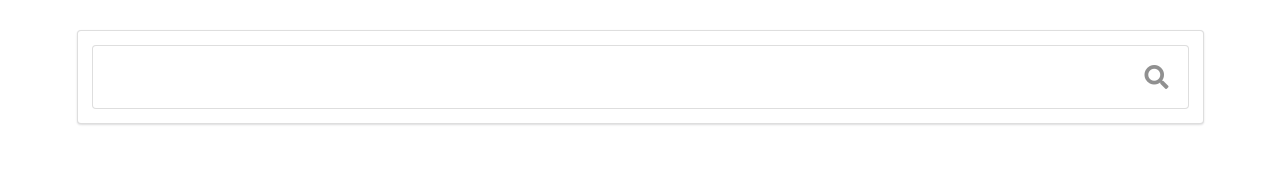
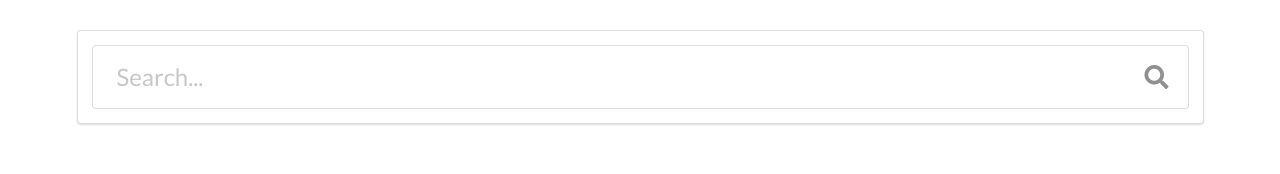
Before and after one commit to ravindra135/React-App-Image-List, a React (Create React App) app: page / in a window 1280 px wide. Shown: the top 174 px of the page. Built offline with nearby package versions, Linux system fonts and the light colour scheme.

Commit message:
user input forms and event handling

```diff
--- a/src/components/App.js
+++ b/src/components/App.js
@@ -1,13 +1,29 @@
 import React from 'react';
 import SearchInput from './Searchinput';
 
-// Functional Component;
-const App = () => {
-    return (
-        <div className='ui container' style={{ marginTop:'30px' }}>
-            <SearchInput />
-        </div>
-    )
+// Functional Component converted to class-based Component;
+class App extends React.Component {
+
+
+    constructor(props) {
+        super(props)
+
+        this.onSearchSubmit = this.onSearchSubmit.bind(this)
+    }
+
+    // Callback Function on App
+    onSearchSubmit(entry) {
+        console.log(entry)
+    }
+
+    render() {
+        return (
+            <div className='ui container' style={{ marginTop:'30px' }}>
+                <SearchInput onSearchSubmit={this.onSearchSubmit} />
+            </div>
+        )
+    }
+
 }
 
 // Making available to the component;
--- a/src/components/Searchinput.js
+++ b/src/components/Searchinput.js
@@ -1,13 +1,31 @@
 import React from 'react';
 
 class SearchInput extends React.Component {
+
+    constructor(props) {
+        super(props)
+        this.state={entry: ''}
+
+        this.onFormSubmit = this.onFormSubmit.bind(this)
+    }
+
+    onFormSubmit(event) {
+        event.preventDefault();
+        this.props.onSearchSubmit(this.state.entry)
+    }
+
     render() {
         return(
             <div className='ui segment'>
-                <form className='ui form' action="">
+                <form onSubmit={this.onFormSubmit} className='ui form' action="">
                     <div className='field'>
                         <div className='ui massive icon input'>
-                            <input type="text" />
+                            <input
+                                type="text"
+                                placeholder='Search...'
+                                onChange={(event) => this.setState({entry:event.target.value})}
+                                value={this.state.entry}
+                            />
                             <i className='search icon'></i>
                         </div>
                     </div>
```
